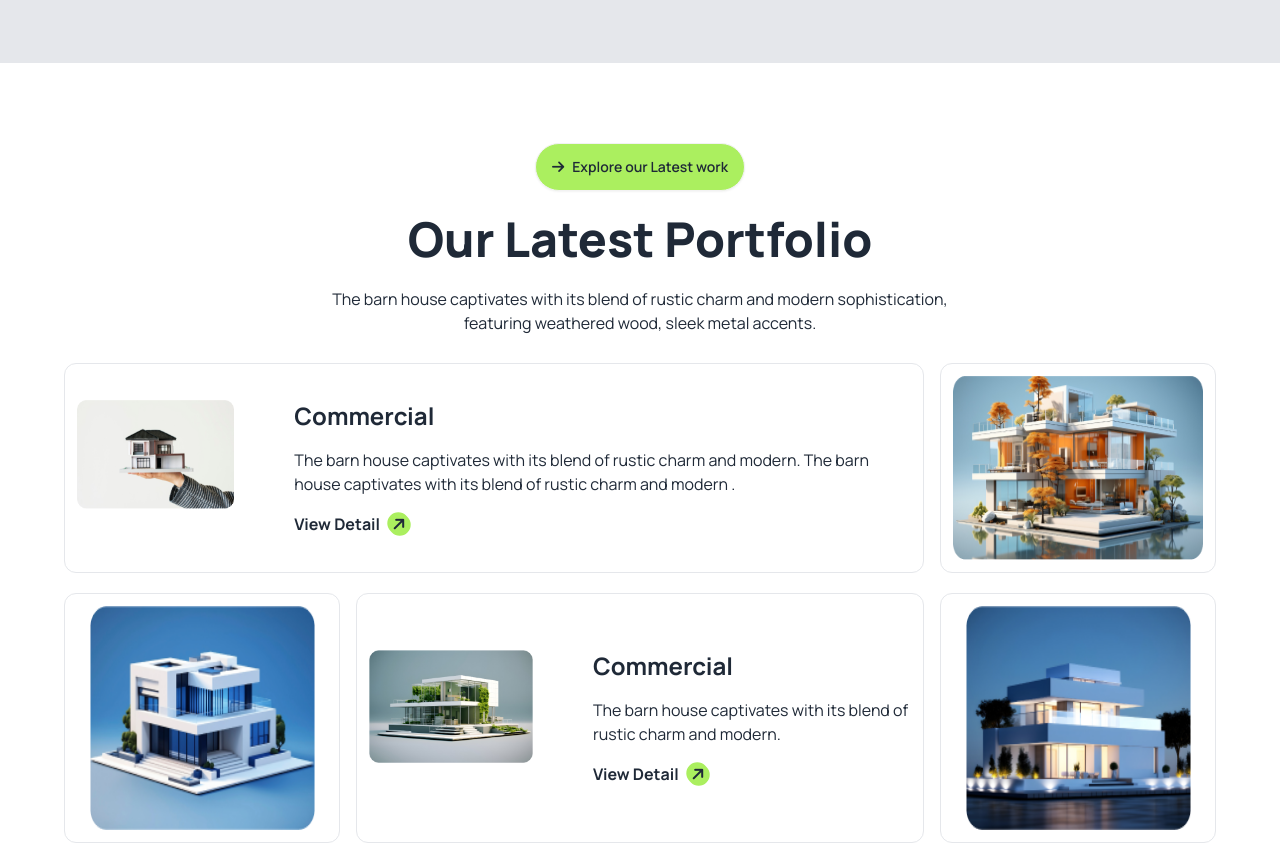
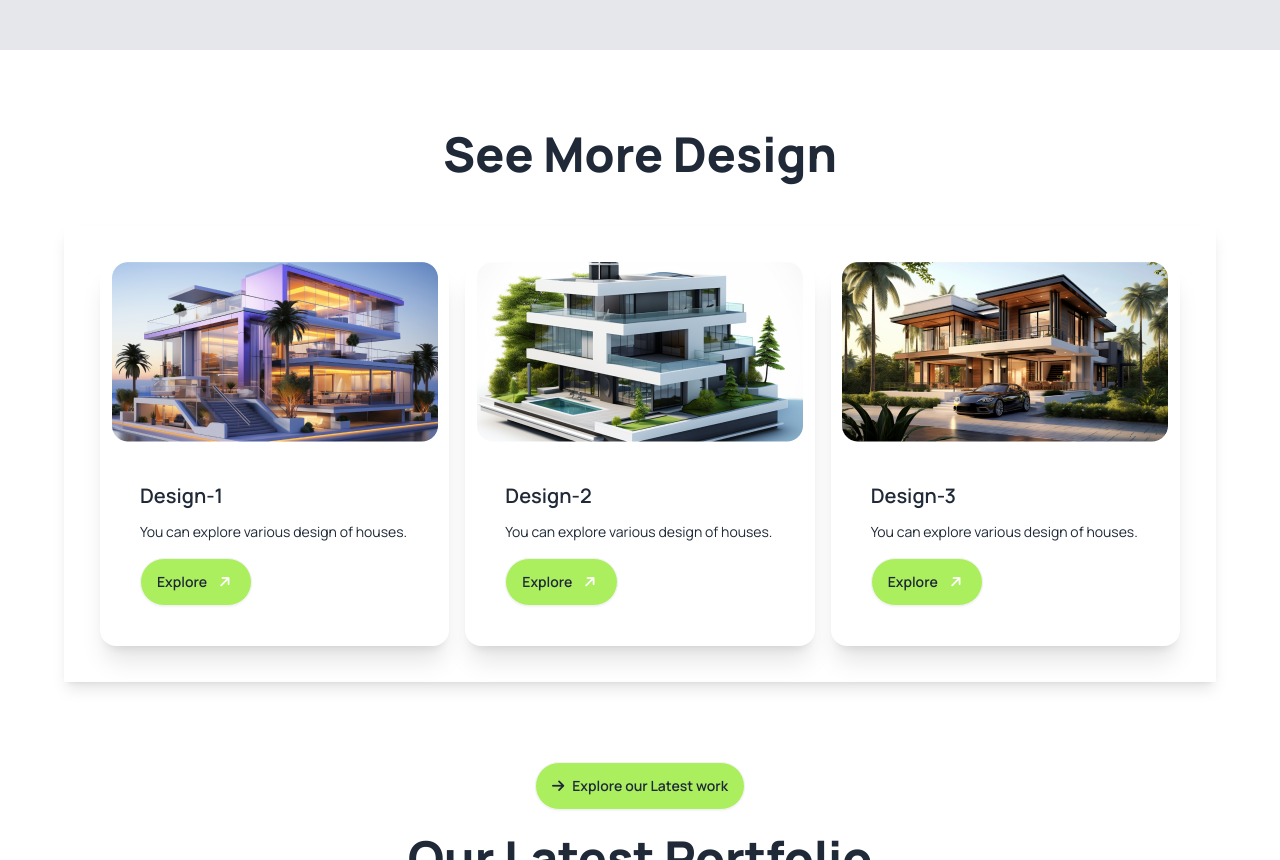
Before and after one commit to samiurRahman10/Assignment-3, a plain HTML site: page index.html in a window 1280 px wide. Shown: the part 1940-2800 px from the top of the page. Drawn offline with nearby package versions, Linux system fonts and the light colour scheme.

Commit message:
Fotter and My creation Added

```diff
--- a/index.html
+++ b/index.html
@@ -111,7 +111,7 @@
             <div class="container mx-auto w-[95%] md:w-[93%] hidden lg:flex pt-4 ">
                 <img src="./assets/Vector.png" alt="">
             </div>
-            <div class="container mx-auto w-[92%] ">
+            <div class="container mx-auto w-[92%] md:w-[90%]">
                 <div class="flex gap-20 flex-col lg:flex-row justify-evenly">
                     <div class="space-y-6 mt-4 lg:w-[560]">
                         <!-- About Me Button -->
@@ -144,7 +144,6 @@
                     </div>
                 </div>
             </div>
-
         </section>
 
         <!-- Our Works Process Section -->
@@ -190,6 +189,69 @@
             </div>
         </section>
 
+        <!-- My Creation -->
+        <section class="mt-20 mb-20">
+            <div class="mx-auto w-[92%] md:w-[90%]">
+                <h1 class="font-extrabold text-center text-3xl lg:text-5xl mb-12">See More Design </h1>
+                <!-- Card Section -->
+                <div class="flex flex-col lg:flex-row lg:justify-evenly gap-4  shadow-lg p-5 lg:p-9">
+                    <!-- Card -1 -->
+                    <div class="card card-compact bg-base-100 lg:w-96 shadow-xl">
+                        <figure>
+                            <img src="./assets/article1.png"
+                                alt="" />
+                        </figure>
+                       <div class="p-6">
+                        <div class="card-body">
+                            <h2 class="card-title">Design-1</h2>
+                            <p class="mb-2">You can explore various design of houses.</p>
+                            <div>
+                                <button class="btn bg-btn-color1 rounded-3xl py-2">Explore <i
+                                        class="fa-solid fa-arrow-right -rotate-45  text-white rounded-3xl p-1"></i>
+                                </button>
+                            </div>
+                        </div>
+                       </div>
+                    </div>
+                    <!--Card 2 -->
+                    <div class="card card-compact bg-base-100 lg:w-96 shadow-xl">
+                        <figure>
+                            <img src="./assets/article2.png"
+                                alt="" />
+                        </figure>
+                       <div class="p-6">
+                        <div class="card-body">
+                            <h2 class="card-title">Design-2</h2>
+                            <p class="mb-2">You can explore various design of houses.</p>
+                            <div>
+                                <button class="btn bg-btn-color1 rounded-3xl py-2">Explore <i
+                                        class="fa-solid fa-arrow-right -rotate-45  text-white rounded-3xl p-1"></i>
+                                </button>
+                            </div>
+                        </div>
+                       </div>
+                    </div>
+                    <!-- Card 3 -->
+                    <div class="card card-compact bg-base-100 lg:w-96 shadow-xl">
+                        <figure>
+                            <img src="./assets/article3.png"
+                                alt="" />
+                        </figure>
+                       <div class="p-6">
+                        <div class="card-body">
+                            <h2 class="card-title">Design-3</h2>
+                            <p class="mb-2">You can explore various design of houses.</p>
+                            <div>
+                                <button class="btn bg-btn-color1 rounded-3xl py-2">Explore <i
+                                        class="fa-solid fa-arrow-right -rotate-45  text-white rounded-3xl p-1"></i>
+                                </button>
+                            </div>
+                        </div>
+                       </div>
+                    </div>
+                </div>
+            </div>
+        </section>
         <!-- Our Latest Portfolio -->
         <section class="mt-20 mb-10 bg-white">
             <div class="container mx-auto w-[92%] md:w-[90%]">
@@ -310,13 +372,33 @@
             </div>
         </section>
 
-        <!-- My Creation -->
 
     </main>
 
     <!-- Footer Section -->
     <footer class="bg-black">
-
+        <div class="container mx-auto w-[92%] md:w-[70%]">
+            <div class="flex gap-2 items-center justify-center pt-16 mb-6">
+                <h5><i class="fa-solid fa-arrow-right -rotate-45 bg-button-color rounded-2xl p-1"></i></h5>
+                <h5 class="text-2xl font-bold text-white">Rinterio</h5>
+            </div>
+            <p class="text-center text-gray-400 text-sm mb-12">The barn house captivates with its blend of rustic charm
+                and modern sophistication,<br> featuring weathered wood, sleek metal accents.</p>
+            <div class="flex justify-center mb-12">
+                <ul class=" flex flex-col lg:flex-row gap-4 lg:gap-32">
+                    <li><a class="text-white">Home</a></li>
+                    <li><a class="text-white">Services</a></li>
+                    <li><a class="text-white">Portfolio</a></li>
+                    <li><a class="text-white">Blog</a></li>
+                    <li><a class="text-white">Contact Us</a></li>
+                </ul>
+            </div>
+            <div class="flex justify-center pb-16">
+                <button class="btn bg-btn-color1 rounded-3xl py-2">Book Consult <i
+                        class="fa-solid fa-arrow-right -rotate-45 bg-black text-white rounded-3xl p-1"></i>
+                </button>
+            </div>
+        </div>
     </footer>
 </body>
 
```
